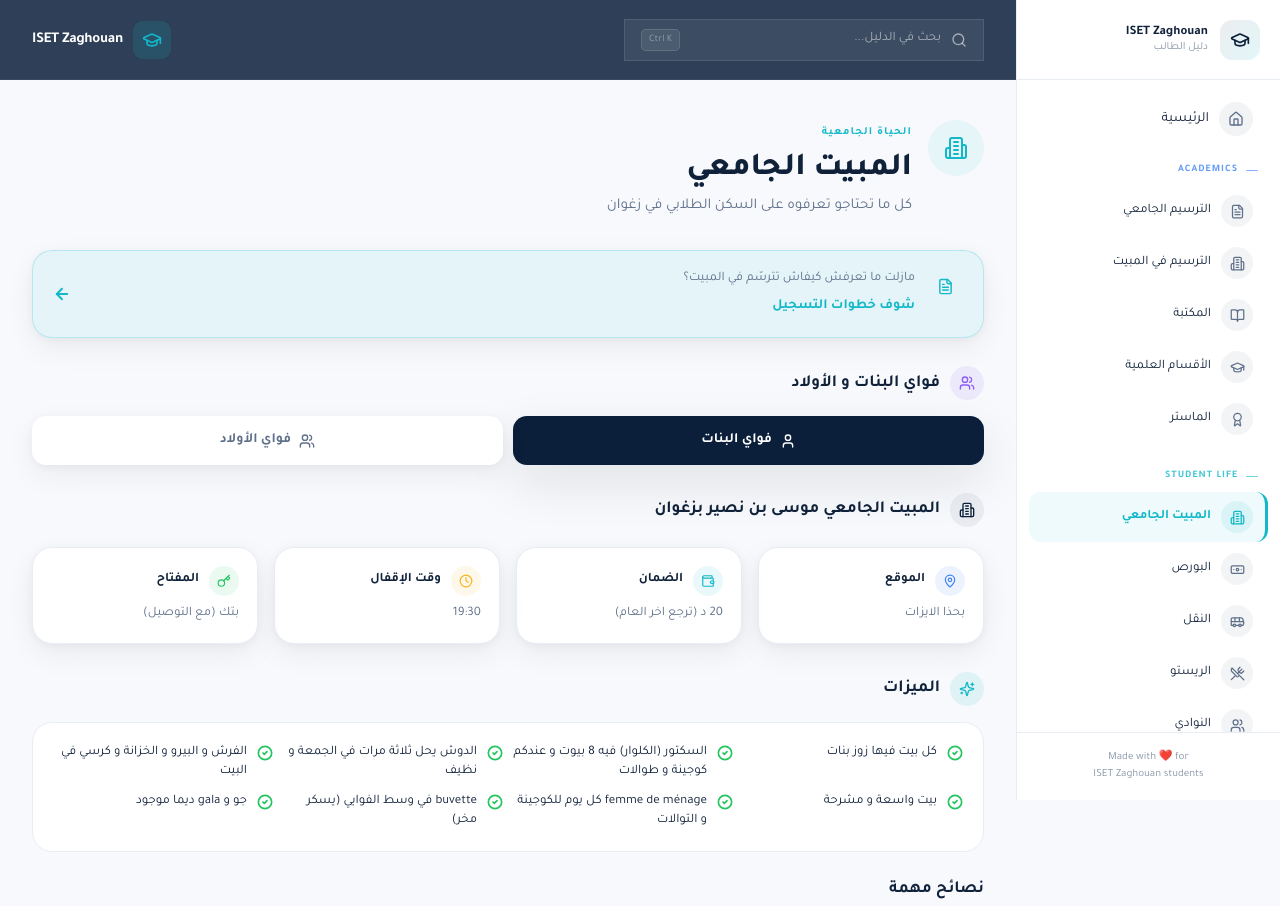
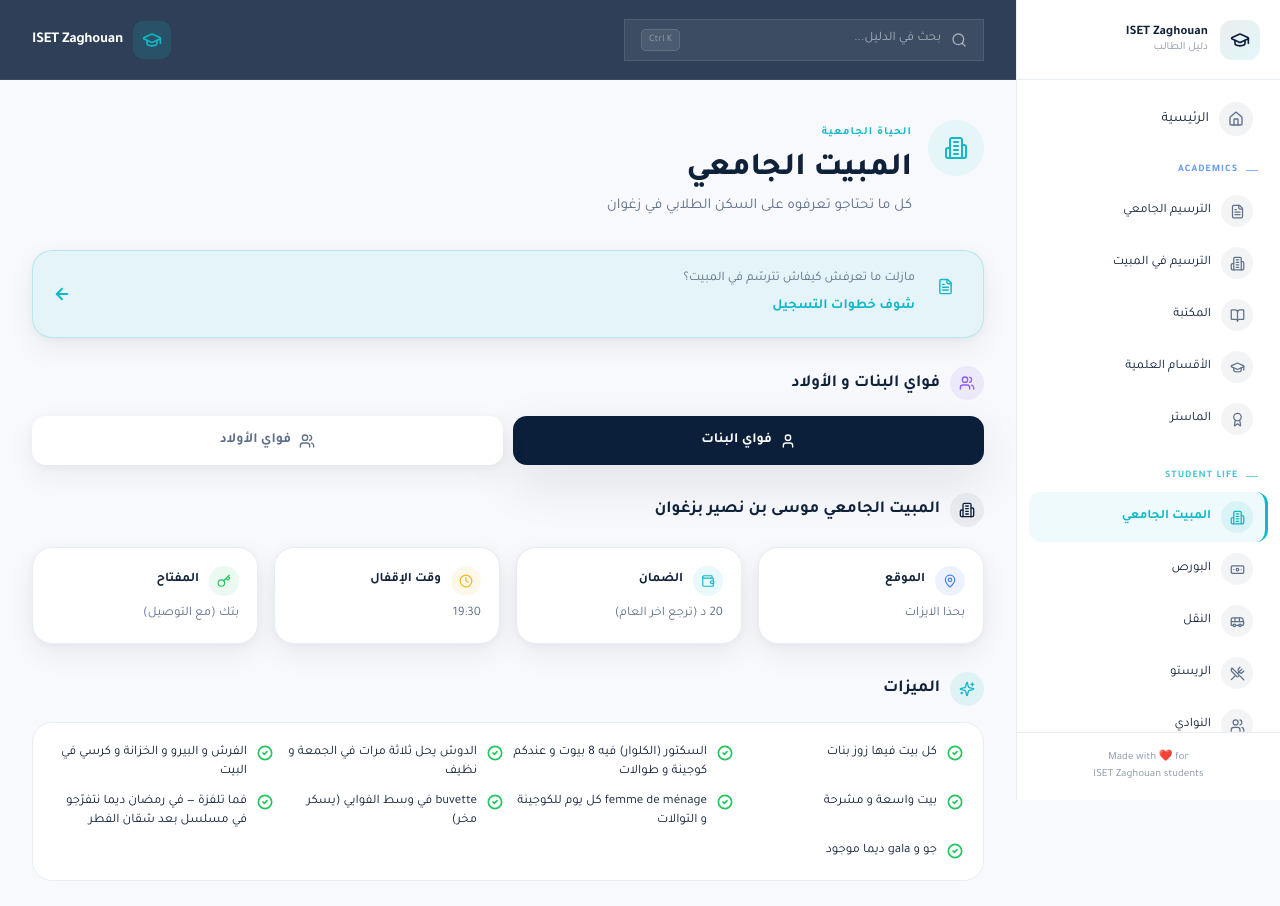
Before and after one commit to jozefelmanga/iset-zaghouan-hub, a Next.js app: page /housing in a window 1280 px wide. Shown: the top 906 px of the page. Built offline with nearby package versions, Linux system fonts and the light colour scheme; no server answers.

Commit message:
feat: add new Ramadan TV show reference to housing data
- Included a new entry in the housingFoyer array highlighting a popular TV show during Ramadan for enhanced cultural relevance.

```diff
--- a/src/data/housing.ts
+++ b/src/data/housing.ts
@@ -13,6 +13,7 @@ export const housingFoyer = {
     "بيت واسعة و مشرحة",
     "femme de ménage كل يوم للكوجينة و التوالات",
     "buvette في وسط الفوايي (يسكر مخر)",
+    "فما تلفزة — في رمضان ديما نتفرّجو في مسلسل بعد شقان الفطر",
     "جو و gala ديما موجود",
   ],
   tips: [
```
